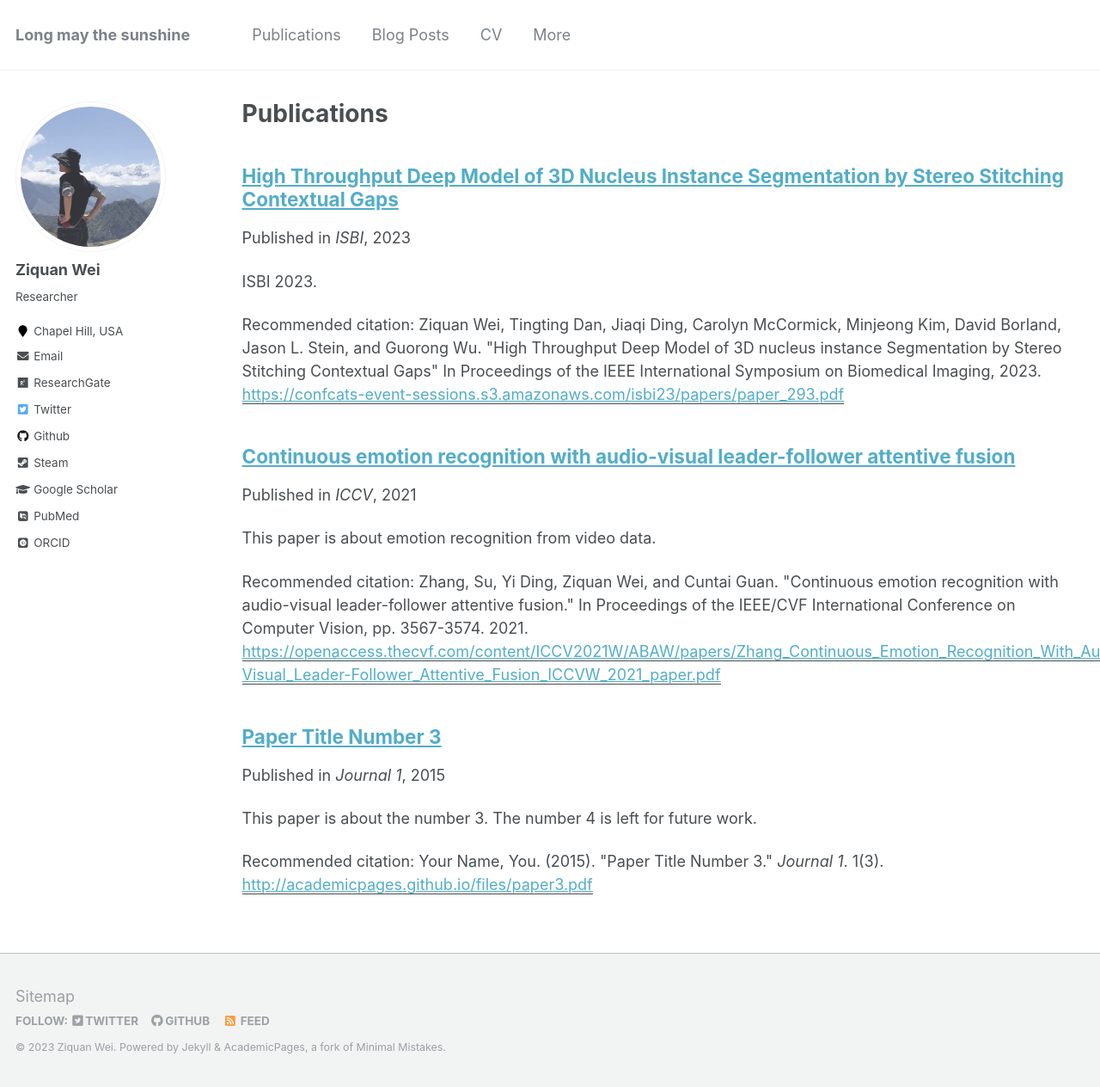
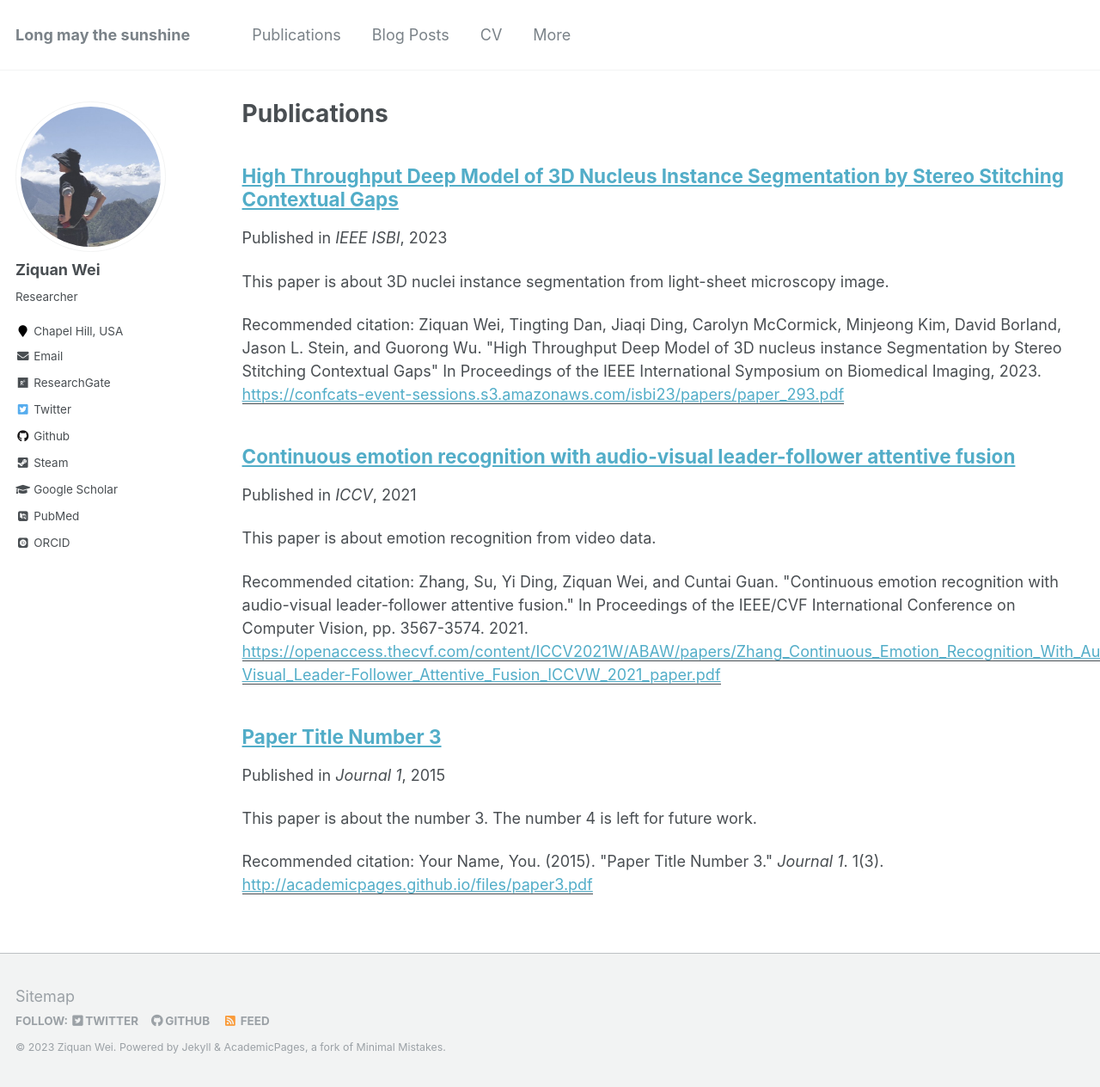
Before and after one commit to Chrisa142857/Chrisa142857.github.io, a Jekyll site: the page built from _pages/publications.md, in a window 1280 px wide and 1264 px high. Shown: the whole window at 86% size. Built offline with Jekyll 4.4.1, drawn with Linux system fonts in a browser that asks for light colours; some web fonts are replaced.

Commit message:
Update ISBI2023.md

```diff
--- a/_publications/ISBI2023.md
+++ b/_publications/ISBI2023.md
@@ -2,9 +2,9 @@
 title: "High Throughput Deep Model of 3D Nucleus Instance Segmentation by Stereo Stitching Contextual Gaps"
 collection: publications
 permalink: /publication/ISBI2023
-excerpt: 'ISBI 2023.'
+excerpt: 'This paper is about 3D nuclei instance segmentation from light-sheet microscopy image.'
 date: 2023-04-01
-venue: 'ISBI'
+venue: 'IEEE ISBI'
 paperurl: 'https://confcats-event-sessions.s3.amazonaws.com/isbi23/papers/paper_293.pdf'
 citation: 'Ziquan Wei, Tingting Dan, Jiaqi Ding, Carolyn McCormick, Minjeong Kim, David Borland, Jason L. Stein, and Guorong Wu. "High Throughput Deep Model of 3D nucleus instance Segmentation by Stereo Stitching Contextual Gaps" In Proceedings of the  IEEE International Symposium on Biomedical Imaging, 2023.'
 ---
```
